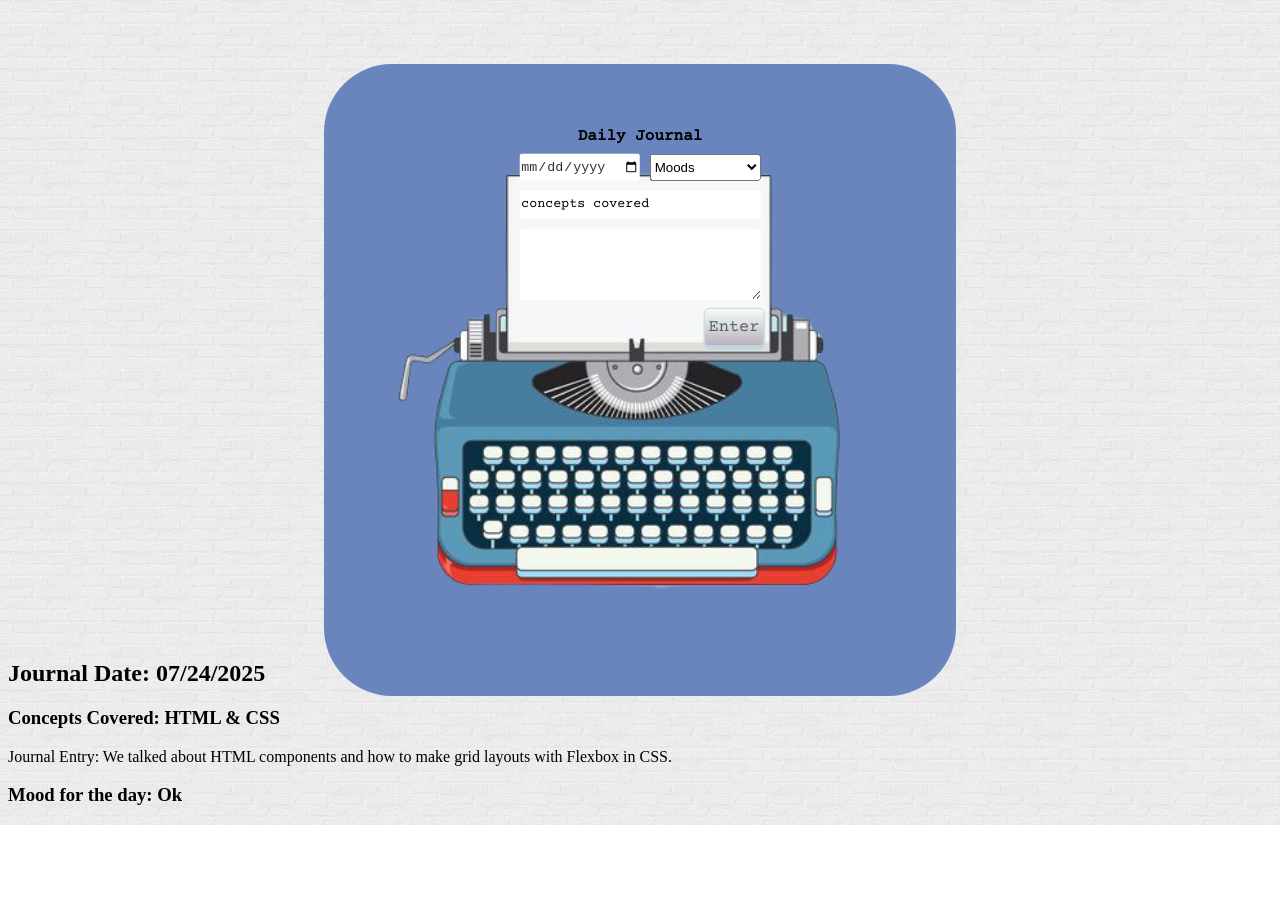
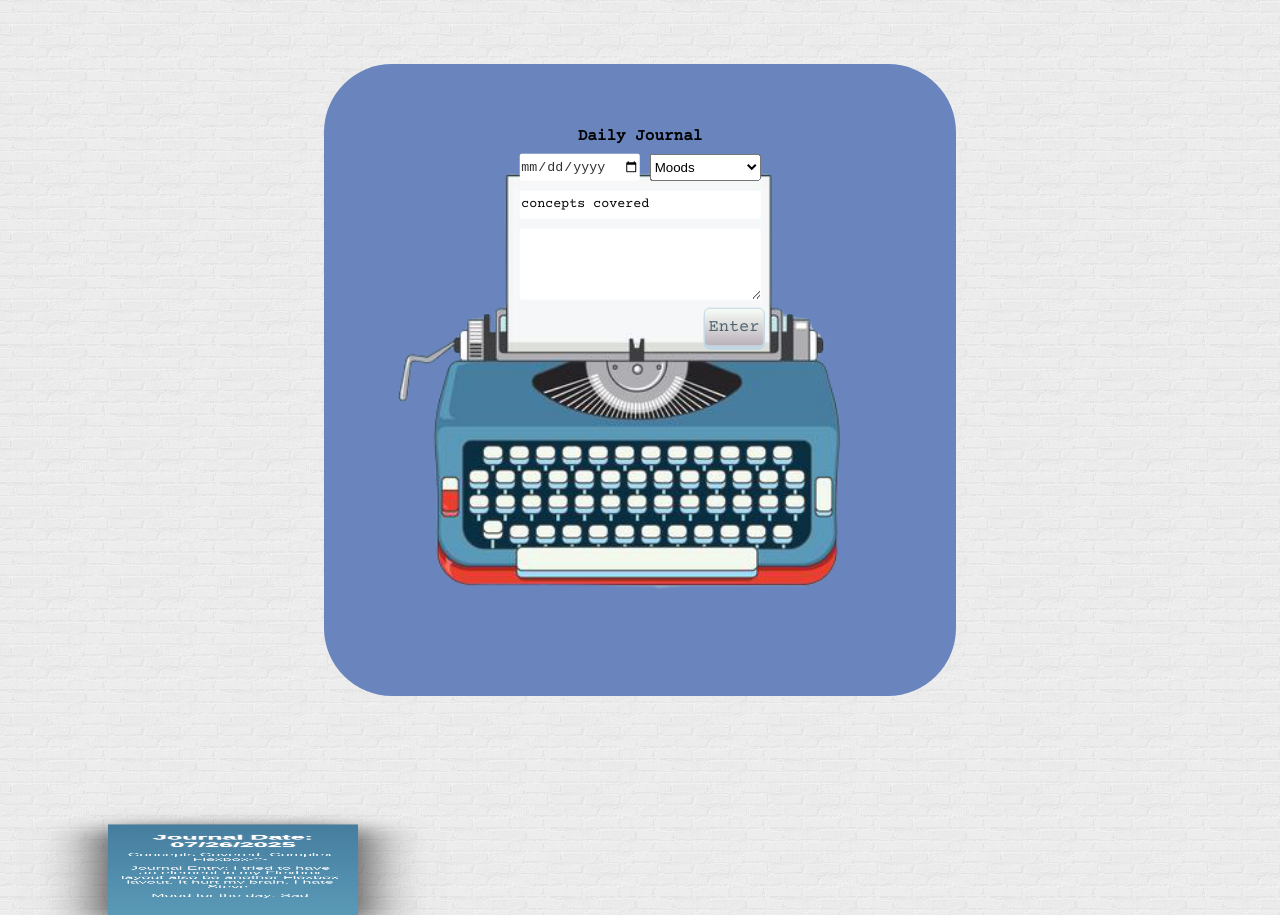
Before and after one commit to mjmccann90/C39-Daily-Journal, a plain HTML site: page index.html in a window 1280 px wide. Before the commit the page ends 825 px from the top, so only its background shows below. Drawn offline with nearby package versions, Linux system fonts and the light colour scheme.

Commit message:
one entry is rendering but not the second

```diff
--- a/index.html
+++ b/index.html
@@ -68,7 +68,9 @@
         </form>
       </div>
     </div>
+    <div class="test"></div>
     <div class="journal-entry-container"></div>
+  </div>
     <script type="module" src="./scripts/main.js"></script>
   </body>
 </html>
--- a/scripts/JournalEntry/JournalEntry.js
+++ b/scripts/JournalEntry/JournalEntry.js
@@ -1,12 +1,14 @@
-const EntryCard = (journalEntryObject) => {
+const EntryComponent = (journalEntryObject) => {
     return `
-        <div class ="entryBackground">
-                <h2>Journal Date: ${journalEntryObject.date}</h2>
-                <h3>Concepts Covered: ${journalEntryObject.concept}</h3>
+    <section entry--${journalEntryObject.id}>
+        <div class ="entry-card">
+                <h3>Journal Date: ${journalEntryObject.date}</h3>
+                <p>Concepts Covered: ${journalEntryObject.concept}<>
                 <p>Journal Entry: ${journalEntryObject.entry}</p>
-                <h3>Mood for the day: ${journalEntryObject.mood}</h3>
+                <p>Mood for the day: ${journalEntryObject.mood}</p>
         </div>
+    </section>
     `
 }
 
-export default EntryCard
+export default EntryComponent
--- a/scripts/JournalEntry/JournalEntryDataProvider.js
+++ b/scripts/JournalEntry/JournalEntryDataProvider.js
@@ -14,6 +14,13 @@ const journal = [
         concept: "HTML & CSS",
         entry: "We talked about HTML components and how to make grid layouts with Flexbox in CSS.",
         mood: "Ok"
+    },
+    {
+        id: 2,
+        date: "07/26/2025",
+        concept: "Complex Flexbox",
+        entry: "I tried to have an element in my Flexbox layout also be another Flexbox layout. It hurt my brain. I hate Steve.",
+        mood: "Sad"
     }
 ]
 
--- a/scripts/JournalEntry/JournalEntryList.js
+++ b/scripts/JournalEntry/JournalEntryList.js
@@ -1,7 +1,10 @@
 import { useJournalEntries } from "./JournalEntryDataProvider.js"
-import EntryCard from "./JournalEntry.js"
+import EntryComponent from "./JournalEntry.js"
+
+const contentElement = document.querySelector(".journal-entry-container")
 
 const JournalEntryList = () => {
+    const entries = useJournalEntries()
 
     // 1. Get the data from the provider
     // 2. Iterate the array
@@ -9,12 +12,13 @@ const JournalEntryList = () => {
     // 4. Put in the DOM
 
     // Get a reference to the `<article class="content">` element
-    const contentElement = document.querySelector(".journal-entry-container")
-    const entries = useJournalEntries()
-
+    let HTMLRepresentation = " "
     for (const journalEntryObject of entries) {
-        contentElement.innerHTML += EntryCard(journalEntryObject)
+        HTMLRepresentation += EntryComponent(journalEntryObject)
     }
+    contentElement.innerHTML = `
+    ${HTMLRepresentation}
+    `
 }
 
 export default JournalEntryList
--- /dev/null
+++ b/styles/entryContainer.css
@@ -0,0 +1,43 @@
+.journal-entry-container {
+  background-color: #dfe6e9;
+  -webkit-transform: perspective(900px);
+  -webkit-transform-style: preserve-3d;
+}
+
+.entry-card {
+  text-align: center;
+  position: absolute;
+  left: 100px;
+  width: 250px;
+  height: 350px;
+  margin-top: 10px;
+  margin-bottom: 10px;
+  background: linear-gradient(#467d9f, #5a9ab7), #a4dafb;
+  transition: 0.6s;
+
+  transform: rotatex(75deg) translatey(-200px) translatez(-100px);
+  box-shadow: 0px 20px 60px rgba(0, 0, 0, 0.5);
+}
+
+.entry-card:hover {
+  transform: rotatex(0deg);
+  transform: rotatez(0deg);
+  transition: 0.6s;
+  box-shadow: 0px 0px 20px rgba(0, 0, 0, 0.3);
+}
+
+h3 {
+  font-size: 25px;
+  font-family: "Abel", sans-serif;
+  color: rgb(255, 255, 255);
+  text-shadow: 0 0 2px rgb(255, 255, 255);
+  transform: translatey(10px);
+}
+
+p {
+  font-family: "Abel", sans-serif;
+  color: white;
+  text-align: center;
+  width: 220px;
+  transform: translatex(12px);
+}
--- a/styles/main.css
+++ b/styles/main.css
@@ -1,3 +1,5 @@
+@import "entryContainer.css";
+
 body {
   background: url("../images/brickwall.png");
 }
```
